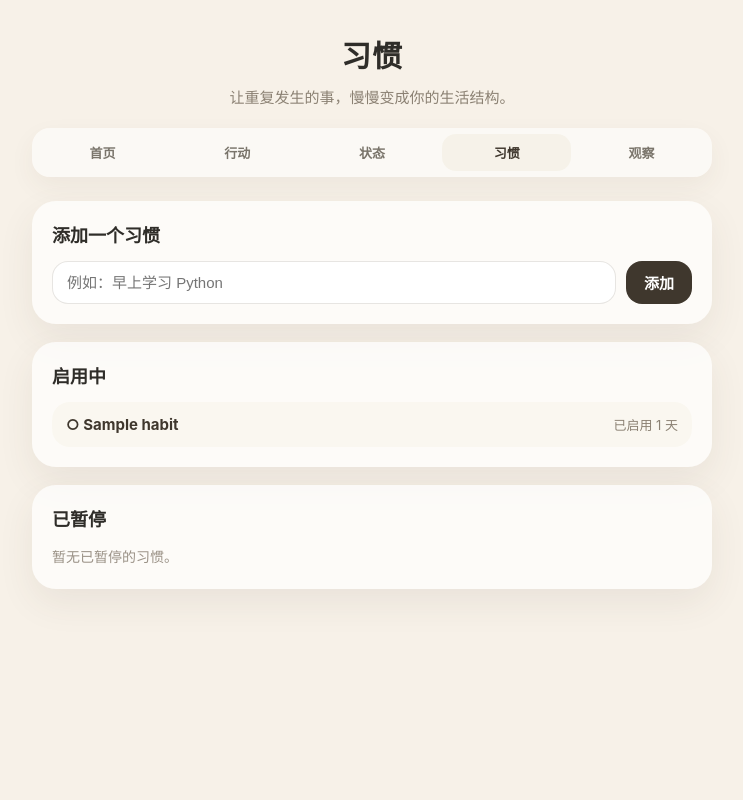
After one commit to LeonLittle/personal-observation-system, a Django app: page /habits/ in a window 1280 px wide. The commit adds this page. Shown: the whole page, without its empty margins (268-1011 px from the left). Run offline with Django 5.2, Linux system fonts and the light colour scheme; a user stored in the database is signed in; tables that the repository leaves empty hold one stand-in row (values such as "Sample post").

Commit message:
Step 10 add habits module

```diff
--- /dev/null
+++ b/observations/templates/observations/habits.html
@@ -0,0 +1,283 @@
+<!DOCTYPE html>
+<html lang="zh-CN">
+<head>
+    <meta charset="UTF-8">
+    <title>习惯</title>
+
+    <style>
+        body {
+            margin: 0;
+            min-height: 100vh;
+            background: #f7f1e8;
+            color: #2f2d29;
+            font-family: -apple-system, BlinkMacSystemFont, "Segoe UI", sans-serif;
+        }
+
+        .page {
+            width: min(680px, calc(100% - 32px));
+            margin: 0 auto;
+            padding: 32px 0 48px;
+        }
+
+        .header {
+            text-align: center;
+            margin-bottom: 24px;
+        }
+
+        .page-title {
+            margin: 0;
+            font-size: 30px;
+            font-weight: 750;
+            letter-spacing: 1px;
+        }
+
+        .page-subtitle {
+            margin: 10px 0 0;
+            color: #8b8173;
+            font-size: 15px;
+            line-height: 1.6;
+        }
+
+        .top-nav {
+            display: grid;
+            grid-template-columns: repeat(5, 1fr);
+            gap: 6px;
+            margin: 18px 0 0;
+            padding: 6px;
+            border-radius: 18px;
+            background: rgba(255, 255, 255, 0.58);
+            box-shadow: 0 10px 26px rgba(80, 70, 50, 0.06);
+        }
+
+        .top-nav a {
+            display: block;
+            padding: 9px 4px;
+            border-radius: 14px;
+            color: #7a756b;
+            font-size: 13px;
+            font-weight: 650;
+            text-align: center;
+            text-decoration: none;
+            white-space: nowrap;
+        }
+
+        .top-nav a.active {
+            color: #3f372d;
+            background: rgba(246, 242, 233, 0.92);
+        }
+
+        .card {
+            margin-top: 18px;
+            padding: 20px;
+            border-radius: 24px;
+            background: rgba(255, 255, 255, 0.72);
+            box-shadow: 0 14px 36px rgba(80, 70, 50, 0.08);
+        }
+
+        .section-title {
+            margin: 0 0 14px;
+            font-size: 18px;
+            font-weight: 700;
+        }
+
+        .habit-form {
+            display: flex;
+            gap: 10px;
+        }
+
+        .habit-input {
+            flex: 1;
+            min-width: 0;
+            padding: 12px 14px;
+            border: 1px solid rgba(120, 110, 95, 0.18);
+            border-radius: 16px;
+            background: rgba(255, 255, 255, 0.88);
+            color: #2f2d29;
+            font-size: 15px;
+            outline: none;
+        }
+
+        .habit-input:focus {
+            border-color: rgba(120, 100, 70, 0.42);
+        }
+
+        .add-button {
+            padding: 0 18px;
+            border: none;
+            border-radius: 16px;
+            background: #3f372d;
+            color: #fff;
+            font-size: 15px;
+            font-weight: 650;
+            cursor: pointer;
+        }
+
+        .habit-list {
+            display: grid;
+            gap: 10px;
+        }
+
+        .habit-item {
+            display: flex;
+            align-items: center;
+            justify-content: space-between;
+            gap: 12px;
+            padding: 13px 14px;
+            border-radius: 18px;
+            background: rgba(250, 247, 240, 0.88);
+        }
+
+        .habit-title {
+            color: #3f372d;
+            font-size: 15px;
+            font-weight: 650;
+        }
+
+        .habit-title a {
+            color: #3f372d;
+            text-decoration: none;
+        }
+
+        .habit-title a:hover {
+            text-decoration: underline;
+        }
+
+        .delete-link {
+            color: #9a5b4f;
+            font-size: 13px;
+            text-decoration: none;
+            white-space: nowrap;
+        }
+
+        .delete-link:hover {
+            text-decoration: underline;
+        }
+
+        .habit-days {
+            flex-shrink: 0;
+            color: #8b8173;
+            font-size: 13px;
+        }
+
+        .empty-text {
+            margin: 0;
+            color: #9a9186;
+            font-size: 14px;
+            line-height: 1.7;
+        }
+
+        @media (max-width: 520px) {
+            .page {
+                width: min(100% - 24px, 680px);
+                padding-top: 24px;
+            }
+
+            .page-title {
+                font-size: 26px;
+            }
+
+            .top-nav {
+                grid-template-columns: repeat(5, 1fr);
+                gap: 4px;
+                padding: 5px;
+                border-radius: 16px;
+            }
+
+            .top-nav a {
+                padding: 8px 1px;
+                font-size: 12px;
+                border-radius: 12px;
+            }
+
+            .habit-form {
+                display: grid;
+                gap: 10px;
+            }
+
+            .add-button {
+                padding: 12px 18px;
+            }
+
+            .habit-item {
+                align-items: flex-start;
+            }
+        }
+    </style>
+</head>
+
+<body>
+    <main class="page">
+        <header class="header">
+            <h1 class="page-title">习惯</h1>
+            <p class="page-subtitle">让重复发生的事，慢慢变成你的生活结构。</p>
+
+            <nav class="top-nav">
+                <a href="{% url 'home' %}">首页</a>
+                <a href="{% url 'task_list' %}">行动</a>
+                <a href="{% url 'record' %}">状态</a>
+                <a class="active" href="{% url 'habits' %}">习惯</a>
+                <a href="{% url 'history' %}">观察</a>
+            </nav>
+        </header>
+
+        <section class="card">
+            <h2 class="section-title">添加一个习惯</h2>
+
+            <form class="habit-form" method="post">
+                {% csrf_token %}
+                <input
+                    class="habit-input"
+                    type="text"
+                    name="title"
+                    placeholder="例如：早上学习 Python"
+                    autocomplete="off"
+                >
+                <button class="add-button" type="submit">添加</button>
+            </form>
+        </section>
+
+        <section class="card">
+            <h2 class="section-title">启用中</h2>
+
+            <div class="habit-list">
+                {% for item in active_habit_items %}
+                    <div class="habit-item">
+                        <div class="habit-title">
+                            ○
+                            <a href="{% url 'pause_habit' item.habit.id %}">
+                                {{ item.habit.title }}
+                            </a>
+                        </div>
+                        <div class="habit-days">已启用 {{ item.active_days }} 天</div>
+                    </div>
+                {% empty %}
+                    <p class="empty-text">还没有启用中的习惯。可以先添加一个最想稳定下来的行动。</p>
+                {% endfor %}
+            </div>
+        </section>
+
+        <section class="card">
+            <h2 class="section-title">已暂停</h2>
+
+            <div class="habit-list">
+                {% for habit in paused_habits %}
+                    <div class="habit-item">
+                        <div class="habit-title">
+                            ○
+                            <a href="{% url 'resume_habit' habit.id %}">
+                                {{ habit.title }}
+                            </a>
+                        </div>
+
+                        <a class="delete-link" href="{% url 'delete_habit' habit.id %}">
+                            删除
+                        </a>
+                    </div>
+                {% empty %}
+                    <p class="empty-text">暂无已暂停的习惯。</p>
+                {% endfor %}
+            </div>
+        </section>
+    </main>
+</body>
+</html>
--- a/observations/templates/observations/tasks.html
+++ b/observations/templates/observations/tasks.html
@@ -280,7 +280,7 @@
 
         .top-nav {
             display: grid;
-            grid-template-columns: repeat(4, 1fr);
+            grid-template-columns: repeat(5, 1fr);
             gap: 6px;
             margin: 14px 0 16px;
             padding: 6px;
@@ -347,7 +347,7 @@
             }
 
             .top-nav {
-                grid-template-columns: repeat(4, 1fr);
+                grid-template-columns: repeat(5, 1fr);
                 gap: 5px;
                 margin: 12px 0 14px;
                 padding: 5px;
@@ -380,6 +380,7 @@
                 <a href="{% url 'home' %}">首页</a>
                 <a class="active" href="{% url 'task_list' %}">行动</a>
                 <a href="{% url 'record' %}">状态</a>
+                <a href="{% url 'habits' %}">习惯</a>
                 <a href="{% url 'history' %}">观察</a>
             </nav>
 
--- a/observations/urls.py
+++ b/observations/urls.py
@@ -8,6 +8,10 @@ urlpatterns = [
     path("tasks/", views.task_list_view, name="task_list"),
     path("record/",views.record_view,name="record"),
     path("history/",views.history_view,name="history"),
+    path("habits/<int:habit_id>/pause/", views.pause_habit, name="pause_habit"),
+    path("habits/<int:habit_id>/resume/", views.resume_habit, name="resume_habit"),
+    path("habits/<int:habit_id>/delete/", views.delete_habit, name="delete_habit"),
+    path("habits/", views.habits_view, name="habits"),
     path("tasks/<int:task_id>/complete/",views.toggle_task,name="toggle_task"),
     path("tasks/<int:task_id>/focus/", views.toggle_home_focus, name="toggle_home_focus"),
     path("tasks/<int:task_id>/dalete/",views.delete_task,name="delete_task"),
--- a/observations/views.py
+++ b/observations/views.py
@@ -1,7 +1,7 @@
 from django.shortcuts import render,redirect,get_object_or_404
 from django.utils import timezone
 from datetime import datetime
-from .models import Task,DailyRecord
+from .models import Task,DailyRecord,Habit,HabitPeriod
 #1. render作用:把数据交给HTML页面,然后生成网页返回给浏览器 意思:生成网页
 #2. redirect作用:跳转到另一个页面  意思:保存完任务后,重新回到首页
 #3. get_object_or_404作用:代码安全维护  意思:去数据库找某条数据;找不到就显示404错误页
@@ -268,6 +268,98 @@ def history_view(request):
     return render(request,"observations/history.html",context)
 
 @login_required
+def habits_view(request):
+    """
+    习惯页面视图函数
+
+    这个页面目前只做3件事:
+    1.添加一个新的习惯
+    2.显示当前启用中的习惯
+    3.显示已经暂停的习惯
+    """
+
+    today = datetime.now().date()
+    #获取今天的日期
+    #这里使用date(),只要年月日,不要具体时分秒
+
+    if request.method == "POST":
+        #如果用户提交了表单,说明用户想新增一个习惯.
+
+        title = request.POST.get("title")
+        #从表单里拿到用户输入的习惯标题
+
+        if title:
+            #如果用户确实输入了内容,才创建习惯
+
+            habit = Habit.objects.create(
+                user=request.user,
+                title=title,
+                is_active=True
+            )
+            #创建Habit,
+            #user=request.user表示这个习惯属于当前登录用户
+            # title=title 表示习惯名称
+            # is_active=True 表示新建后默认启用
+
+            HabitPeriod.objects.create(
+                habit=habit,
+                start_date=today
+            )
+            #创建HabitPeriod,
+            # 每新增一个启用中的习惯，就同步创建一段“持续周期”
+            #start_date=today 表示这个习惯从今天开始持续
+            # end_date 默认是空，表示还在持续中
+
+        return redirect("habits")
+        # 添加完成后，重新回到习惯页面。
+
+    active_habits = Habit.objects.filter(
+        #查询当前用户已经启用的习惯
+        user=request.user,
+        is_active=True
+    ).order_by("-created_at")
+
+    paused_habits = Habit.objects.filter(
+        #查询当前用户已经暂停的习惯
+        user=request.user,
+        is_active=False
+    ).order_by("-created_at")
+
+
+    active_habit_items = []
+    # 这里专门整理启用中的习惯数据。
+    # 因为页面要显示“已持续多少天”，所以不能只把 habit 原样传过去。
+
+    for habit in active_habits:
+        #找到这个习惯当前正在持续的周期
+        #end_date为空,表示这一段还没结束
+        current_period = habit.periods.filter(
+            end_date__isnull = True
+        ).order_by("-start_date").first()
+
+        if current_period:
+            #持续天数 = 今天 - 开始日期 + 1
+            # +1 是为了让今天刚创建的习惯显示为"已持续1天"
+            active_days = (today - current_period.start_date).days +1
+        else:
+            active_days = 1
+            #理论上每个启用中的习惯都应该有一个未结束周期,
+            #这里写 1 是为了防止旧数据异常导致页面报错.
+
+        active_habit_items.append({
+            "habit": habit,
+            "active_days":active_days,
+        })
+
+    context={
+        "title":"习惯",
+        "active_habit_items":active_habit_items,
+        "paused_habits":paused_habits,
+    }
+
+    return render(request,"observations/habits.html",context)
+
+@login_required
 def delete_task(request, task_id):
     """
     删除任务视图函数。
@@ -287,6 +379,119 @@ def delete_task(request, task_id):
 
     # 删除后回到今日任务页，而不是首页
     return redirect("task_list")
+
+@login_required
+def pause_habit(request,habit_id):
+    """
+    暂停习惯
+
+    触发方式:
+    用户在"启用中"区域点击习惯文字.
+
+    做两件事
+    1.把Habit.is_active改成False
+    2.把当前正在持续的HAbitperiod结束日期设为今天
+
+    注意:
+    这里只允许操作当前登录用户自己的习惯
+    """
+
+    today = datetime.now().date()
+
+    habit = Habit.objects.get(
+        id=habit_id,
+        user = request.user
+    )
+    #根据habit_id找到习惯
+    #user = request.user 是为了保证用户只能操作自己的习惯
+
+    habit.is_active = False
+    #把习惯改成已暂停
+    habit.save()
+    #保存
+
+    current_period = habit.periods.filter(
+        end_date__isnull = True
+    ).order_by("-start_date").first()
+    #找到这个习惯当前还没有结束的持续周期
+
+    if current_period:
+        current_period.end_date = today
+        current_period.save()
+        # 把当前持续周期的结束日期设置为今天
+        #为什么有些地方需要用到保存 有些地方不用特意这样.save去保存
+
+    return redirect("habits")
+
+@login_required
+def resume_habit(request,habit_id):
+    """
+    恢复习惯
+
+    触发方式:
+    用户在"已暂停"区域点击习惯文字.
+
+    做两件事:
+    1.把Habit.is_active改成True
+    2.新建一条HabitPeriod
+    """
+
+    today = datetime.now().date()
+
+    habit = Habit.objects.get(
+        id=habit_id,
+        user=request.user
+    )
+    # 只允许恢复当前登录用户自己的习惯
+
+    habit.is_active=True
+    habit.save()
+    #把习惯改回启用中
+
+    has_open_period = habit.periods.filter(
+        end_date__isnull = True
+    ).exists()
+    #检查是否已经存在一条未结束的周期
+    #正常情况下,已暂停的习惯不应该有未结束周期
+    #这里做检查,是为了防止重复创建
+
+    if not has_open_period:
+        HabitPeriod.objects.create(
+            habit=habit,
+            start_date=today
+        )
+        #新建一段新的持续周期
+        #end_date 默认为空，表示正在持续中
+
+    return redirect("habits")
+
+@login_required
+def delete_habit(request,habit_id):
+    """
+    删除习惯
+
+    触发方式:
+    用户在"已暂停"区域点击删除
+
+    当前规则:
+    只允许删除已暂停的习惯
+    启用中的习惯不能直接删除,必须先暂停再删除.
+    """
+
+    habit= Habit.objects.get(
+        id=habit_id,
+        user=request.user,
+        is_active=False
+    )
+    #只允许删除当前登录用户自己的,并且已经暂停的习惯
+
+    habit.delete()
+    #删除Habit后,相关的HabitPeriod会因为on_delete=models.CASCADE一起删除
+
+    return redirect("habits")
+
+
+
 
 @login_required
 def toggle_task(request, task_id):
```
Also changed, not shown: observations/models.py (+114 -0 lines), observations/templates/observations/history.html (+4 -3 lines), observations/templates/observations/home.html (+4 -3 lines), observations/templates/observations/record.html (+4 -3 lines), observations/migrations/0010_habit_habitperiod.py (added), observations/migrations/0011_rename_staet_date_habitperiod_start_date.py (added).
